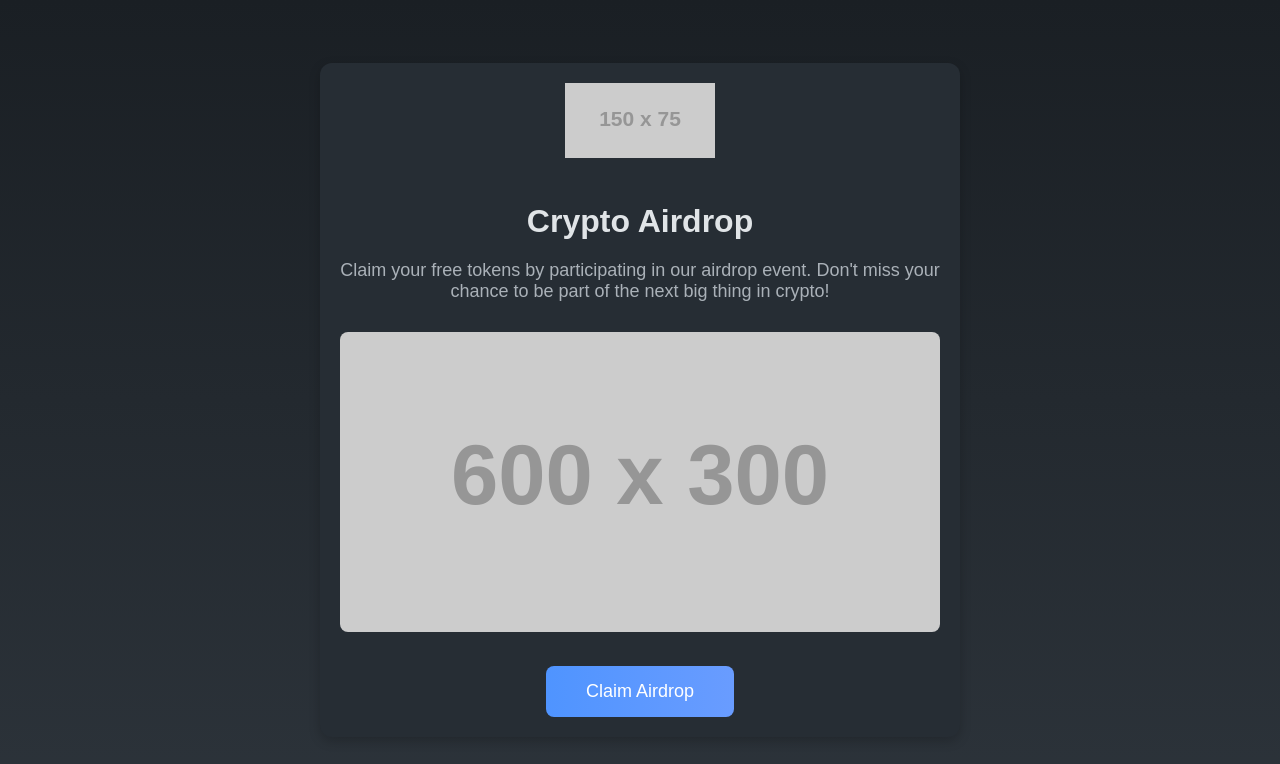
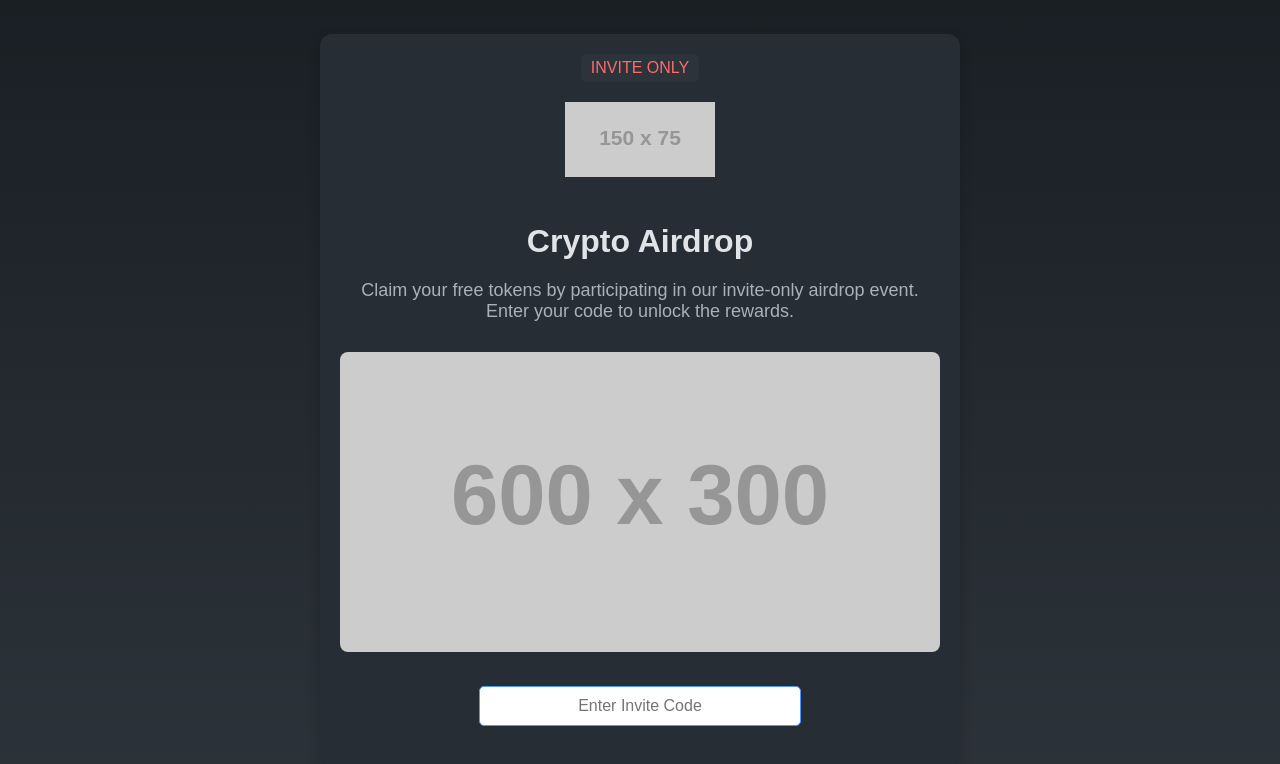
Before and after one commit to chimajdev/bizat.github.io, a plain HTML site: page index.html in a window 1280 px wide. Drawn offline with Linux system fonts and the light colour scheme; placeholder pictures from the web are drawn by us.

Commit message:
Update index.html

```diff
--- a/index.html
+++ b/index.html
@@ -3,7 +3,7 @@
 <head>
     <meta charset="UTF-8">
     <meta name="viewport" content="width=device-width, initial-scale=1.0">
-    <title>Crypto Airdrop</title>
+    <title>Crypto Airdrop - Invite Only</title>
     <style>
         body {
             margin: 0;
@@ -25,6 +25,15 @@
             box-shadow: 0 4px 12px rgba(0, 0, 0, 0.2);
             text-align: center;
         }
+        .invite-only {
+            font-size: 16px;
+            color: #FF6B6B;
+            background: #2C333A;
+            padding: 5px 10px;
+            border-radius: 5px;
+            margin-bottom: 20px;
+            display: inline-block;
+        }
         .logo img {
             max-width: 150px;
             margin-bottom: 20px;
@@ -44,8 +53,23 @@
             border-radius: 8px;
             margin-bottom: 30px;
         }
+        .code-input {
+            margin-bottom: 20px;
+        }
+        .code-input input {
+            padding: 10px;
+            font-size: 16px;
+            border-radius: 5px;
+            border: 1px solid #4F94FF;
+            width: 100%;
+            max-width: 300px;
+            margin: 0 auto;
+            display: block;
+            color: #000;
+            text-align: center;
+        }
         .cta-button {
-            display: inline-block;
+            display: none;
             padding: 15px 40px;
             background: linear-gradient(90deg, #4F94FF, #699CFF);
             color: #fff;
@@ -54,13 +78,32 @@
             border-radius: 8px;
             transition: background 0.3s ease;
         }
+        .cta-button.show {
+            display: inline-block;
+        }
         .cta-button:hover {
             background: linear-gradient(90deg, #3E7BCC, #5884D9);
         }
     </style>
+    <script>
+        function checkCode() {
+            const inputCode = document.getElementById('inviteCode').value;
+            const correctCode = 'DR1H87';
+            const ctaButton = document.querySelector('.cta-button');
+
+            if (inputCode === correctCode) {
+                ctaButton.classList.add('show');
+            } else {
+                alert('Invalid code. Please try again.');
+            }
+        }
+    </script>
 </head>
 <body>
     <div class="container">
+        <!-- Invite Only Label -->
+        <div class="invite-only">INVITE ONLY</div>
+
         <!-- Logo Placeholder -->
         <div class="logo">
             <img src="https://via.placeholder.com/150x75.png?text=Logo" alt="Logo">
@@ -71,7 +114,7 @@
 
         <!-- Description -->
         <div class="description">
-            <p>Claim your free tokens by participating in our airdrop event. Don't miss your chance to be part of the next big thing in crypto!</p>
+            <p>Claim your free tokens by participating in our invite-only airdrop event. Enter your code to unlock the rewards.</p>
         </div>
 
         <!-- Image Placeholder -->
@@ -79,8 +122,11 @@
             <img src="https://via.placeholder.com/600x300.png?text=Airdrop+Image" alt="Airdrop Image">
         </div>
 
-        <!-- Call to Action Button -->
-        <a href="#" class="cta-button">Claim Airdrop</a>
+        <!-- Code Input -->
+        <div class="code-input">
+            <input type="text" id="inviteCode" placeholder="Enter Invite Code">
+        </div>
+        <button onclick="checkCode()" class="cta-button">Claim Airdrop</button>
     </div>
 </body>
 </html>
```
